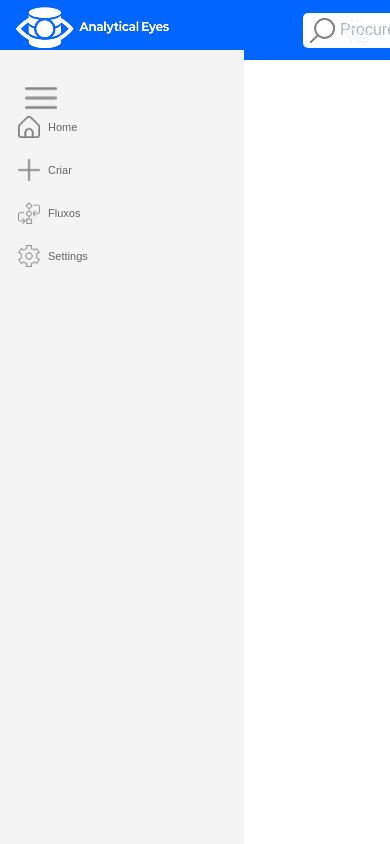
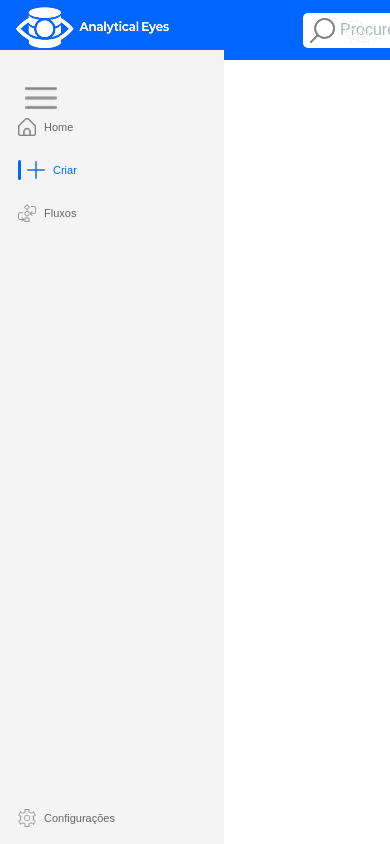
Before and after one commit to GabsSoS/Analytic-Eyes, a React app in the folder etl-manager/frontend/: page /criar in a window 390 px wide. Shown: the top 844 px of the page. Built offline with nearby package versions, Linux system fonts and the light colour scheme; the HTML template or start-up script is replaced by a standard one.

Commit message:
Finalização Sidebar
foi finalizado o sidebar com as animações e funcionalidades esperadas

```diff
--- a/etl-manager/frontend/src/App.jsx
+++ b/etl-manager/frontend/src/App.jsx
@@ -12,8 +12,8 @@ function App() {
       <Route path="/" element={<Login />} />
       <Route element={<Layout />}>
         <Route path="/home" element={<Home />} />
-        <Route path="/Criar" element={<Criar />} />
-        <Route path="/Fluxos" element={<Fluxos />} />
+        <Route path="/criar" element={<Criar />} />
+        <Route path="/fluxos" element={<Fluxos />} />
         <Route path="/settings" element={<Settings />} />
       </Route>
     </Routes>
--- a/etl-manager/frontend/src/components/Sidebar.css
+++ b/etl-manager/frontend/src/components/Sidebar.css
@@ -2,12 +2,12 @@
   position: fixed;
   left: 0;
   top: 60px;
-  width: 300px;
+  width: 260px;
   height: calc(100vh - 60px);
   background: #F4F4F4;
   color: #333;
   padding: 20px;
-  transition: all 0.3s ease-in-out;
+  transition: all 0.5s cubic-bezier(0.4, 0, 0.2, 1);
   display: flex;
   flex-direction: column;
   z-index: 999;
@@ -16,16 +16,17 @@
 .sidebar ul {
   display: flex;
   flex-direction: column;
-  margin-top: 60px;
+  margin-top: 75px;
   list-style: none;
   padding: 0;
   gap: 5px;
+  flex: 1;
 }
 
 .icons {
   position: absolute;
   cursor: pointer;
-  transition: all 0.3s ease-in-out;
+  transition: all 0.5s cubic-bezier(0.4, 0, 0.2, 1);
   display: flex;
   align-items: center;
   justify-content: center;
@@ -35,11 +36,11 @@
 
 
 .active {
-  width: 300px;
+  width: 280px;
 }
 
 .active .sidebar {
-  width: 300px;
+  width: 200px;
 }
 
 .active .icons {
@@ -47,22 +48,22 @@
 }
 
 .deactivate {
-  width: 80px;
+  width: 50px;
   overflow: hidden;
-  transition: all 0.3s ease-in-out;
+  transition: all 0.5s cubic-bezier(0.4, 0, 0.2, 1);
 }
 
 .deactivate .sidebar {
-  width: 80px;
+  width: 60px;
   padding: 20px 10px;
 }
 
 .deactivate .sidebar ul {
-  margin-top: 60px;
+  margin-top: 75px;
 }
 
 .deactivate .icons {
-  left: 35px;
+  left: 30px;
 }
 
 .container-li {
@@ -76,7 +77,7 @@
   padding: 10px;
   color: #666;
   text-decoration: none;
-  transition: all 0.3s ease-in-out;
+  transition: all 0.5s cubic-bezier(0.4, 0, 0.2, 1);
   list-style: none;
   margin: 5px 0;
   border-radius: 5px;
@@ -94,8 +95,8 @@
 }
 
 .container-li a img {
-  width: 28px;
-  height: 28px;
+  width: 18px;
+  height: 18px;
   flex-shrink: 0;
   object-fit: contain;
   margin: 0;
@@ -107,6 +108,14 @@
   display: flex;
   align-items: center;
   height: 28px;
+  transition: all 0.5s cubic-bezier(0.4, 0, 0.2, 1) 0.2s;
+  opacity: 1;
+  visibility: visible;
+}
+
+.container-li:last-child {
+  margin-top: auto;
+  margin-bottom: 5px;
 }
 
 .container-li:hover {
@@ -116,6 +125,25 @@
 .container-li.active-link a {
   color: #0066ff;
   font-weight: 500;
+  position: relative;
+  padding-left: 9px;
+}
+
+.container-li.active-link a::before {
+  content: "";
+  position: absolute;
+  left: 0;
+  top: 50%;
+  transform: translateY(-50%);
+  width: 2.5px;
+  height: 20px;
+  background-color: #0066ff;
+  border-radius: 2px;
+  transition: all 0.5s cubic-bezier(0.4, 0, 0.2, 1);
+}
+
+.deactivate .container-li.active-link a::before {
+  left: 9px;
 }
 
 .deactivate .container-li {
@@ -130,21 +158,23 @@
 
 .deactivate .container-li span {
   display: none;
+  opacity: 0;
+  visibility: hidden;
 }
 
 /* Responsive - Tablets */
 @media (max-width: 992px) {
   .sidebar {
     top: 60px;
-    width: 280px;
+    width: 260px;
   }
 
   .active {
-    width: 280px;
+    width: 260px;
   }
 
   .active .sidebar {
-    width: 280px;
+    width: 260px;
   }
 
   .container-li {
@@ -157,8 +187,8 @@
   }
 
   .container-li a img {
-    width: 26px;
-    height: 26px;
+    width: 18px;
+    height: 18px;
   }
 
   .container-li a span {
@@ -171,29 +201,29 @@
   .sidebar {
     top: 50px;
     height: calc(100vh - 50px);
-    width: 250px;
+    width: 230px;
     padding: 15px;
   }
 
   .active {
-    width: 250px;
+    width: 230px;
   }
 
   .active .sidebar {
-    width: 250px;
+    width: 230px;
   }
 
   .deactivate {
-    width: 70px;
+    width: 50px;
   }
 
   .deactivate .sidebar {
-    width: 70px;
+    width: 50px;
     padding: 15px 8px;
   }
 
   .icons {
-    top: 15px;
+    top: 5px;
     left: 20px;
     width: 36px;
     height: 36px;
@@ -220,8 +250,8 @@
   }
 
   .container-li a img {
-    width: 20px;
-    height: 20px;
+    width: 18px;
+    height: 18px;
   }
 
   .container-li a span {
@@ -235,24 +265,24 @@
   .sidebar {
     top: 50px;
     height: calc(100vh - 50px);
-    width: 220px;
+    width: 200px;
     padding: 12px;
   }
 
   .active {
-    width: 220px;
+    width: 200px;
   }
 
   .active .sidebar {
-    width: 220px;
+    width: 200px;
   }
 
   .deactivate {
-    width: 65px;
+    width: 45px;
   }
 
   .deactivate .sidebar {
-    width: 65px;
+    width: 45px;
     padding: 12px 6px;
   }
 
@@ -284,8 +314,8 @@
   }
 
   .container-li a img {
-    width: 22px;
-    height: 22px;
+    width: 18px;
+    height: 18px;
   }
 
   .container-li a span {
--- a/etl-manager/frontend/src/components/Sidebar.jsx
+++ b/etl-manager/frontend/src/components/Sidebar.jsx
@@ -45,22 +45,20 @@ function Sidebar() {
             </Link>
           </li>
 
-          <li className={`container-li ${isCurrentPage("/fluxos") ? "active-link" : ""}`}>
-            <Link to="/fluxos">
+          <li className={`container-li ${isCurrentPage("/criar") ? "active-link" : ""}`}>
+            <Link to="/criar">
               <img
-                src={isCurrentPage("/fluxos") ? CriarAtivo  : CriarDesativado}
-                alt="Fluxos"
-
+                src={isCurrentPage("/criar") ? CriarAtivo  : CriarDesativado}
+                alt="Criar"
               />
               <span>Criar</span>
             </Link>
           </li>
-          <li className={`container-li ${isCurrentPage("/details") ? "active-link" : ""}`}>
-            <Link to="/Fluxos">
+          <li className={`container-li ${isCurrentPage("/fluxos") ? "active-link" : ""}`}>
+            <Link to="/fluxos">
               <img
-                src={isCurrentPage("/Fluxos") ? FluxoAtivo : FluxoDesativado}
-                alt="/Fluxos"
-
+                src={isCurrentPage("/fluxos") ? FluxoAtivo : FluxoDesativado}
+                alt="/fluxos"
               />
               <span>Fluxos</span>
             </Link>
@@ -70,9 +68,8 @@ function Sidebar() {
                 <img
                 src={isCurrentPage("/settings") ? SettingsAtiva : SettingsDesativado}
                 alt="/settings"
-
               />
-              <span>Settings</span>
+              <span>Configurações</span>
             </Link>
           </li>
         </ul>
```
